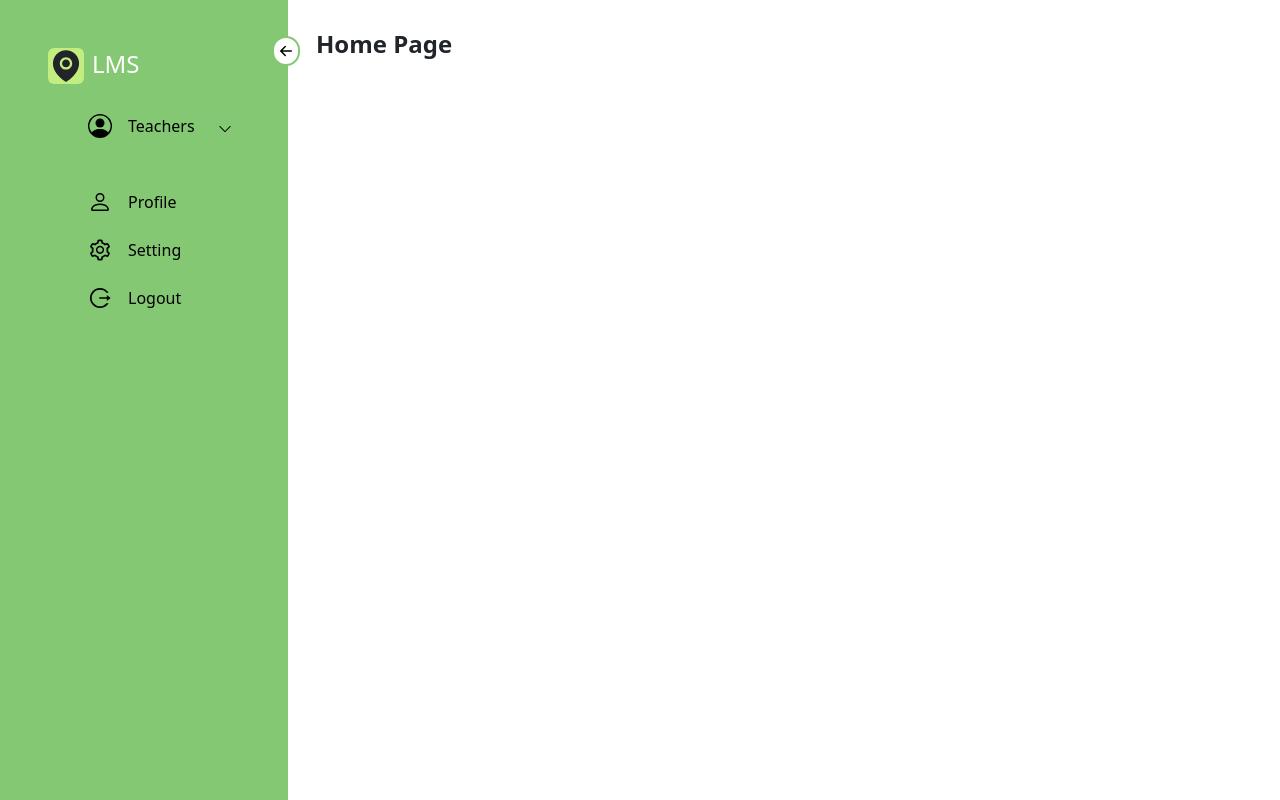
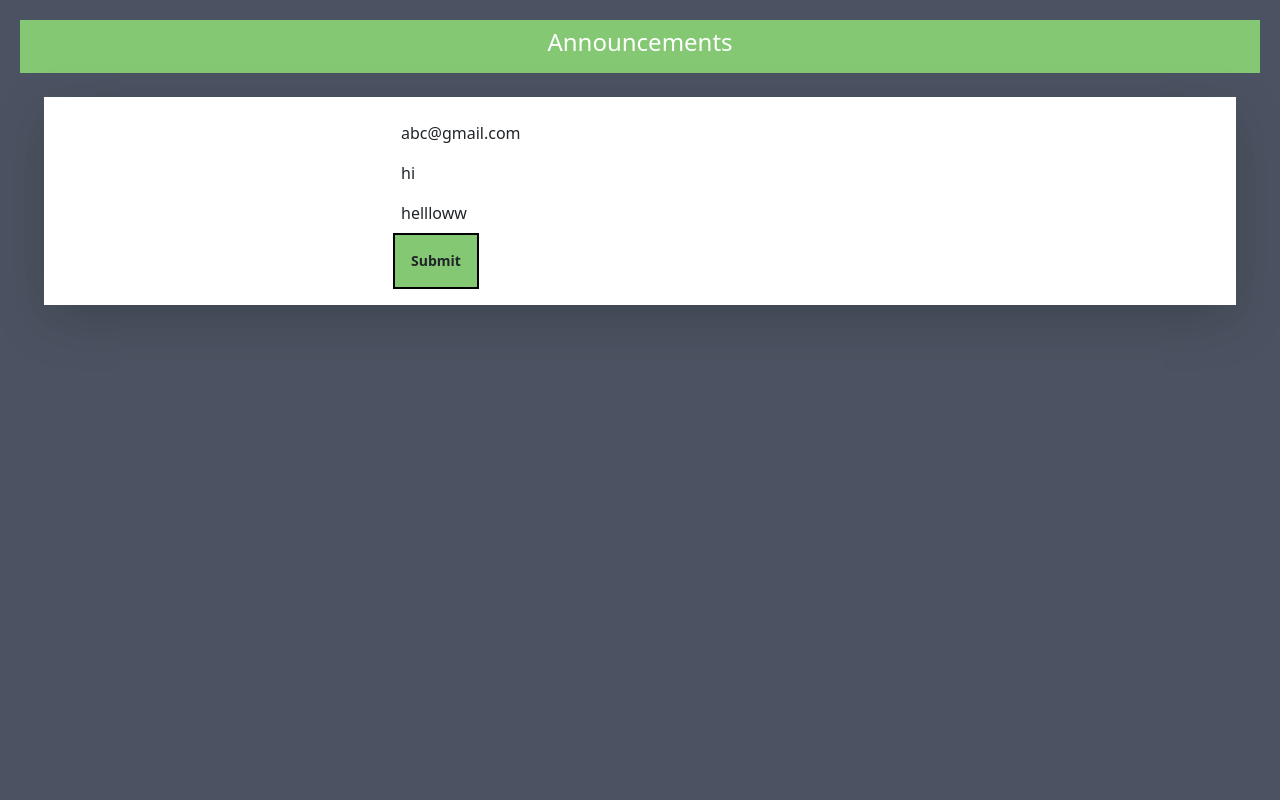
Before and after one commit to kumesh1997/LMS-WEB, a React (Create React App) app: page / in a window 1280 px wide. Built offline with nearby package versions, Linux system fonts and the light colour scheme.

Commit message:
announcement UI

```diff
--- a/package.json
+++ b/package.json
@@ -1,4 +1,5 @@
 {
+  "proxy":"http://localhost:3006",
   "name": "lms-web",
   "version": "0.1.0",
   "private": true,
@@ -7,12 +8,14 @@
     "@testing-library/react": "^13.4.0",
     "@testing-library/user-event": "^13.5.0",
     "bootstrap": "^5.2.1",
+    "formik": "^2.2.9",
     "react": "^18.2.0",
     "react-dom": "^18.2.0",
     "react-icons": "^4.4.0",
     "react-router-dom": "^6.4.2",
     "react-scripts": "5.0.1",
-    "web-vitals": "^2.1.4"
+    "web-vitals": "^2.1.4",
+    "yup": "^0.32.11"
   },
   "scripts": {
     "start": "react-scripts start",
--- a/src/App.js
+++ b/src/App.js
@@ -4,6 +4,7 @@ import React from "react";
 // import ShowCourses from "./Screens/ShowCourses";
 import {BrowserRouter, Routes, Route } from "react-router-dom";
 import SideNavbar from "./Components/SideNavbar";
+import Announcements from "./Screens/Teacher/Announcements";
 
 
 function App() {
@@ -17,16 +18,17 @@ function App() {
       {/* <SigninOutContainer/> */}
       {/* <ShowCourses /> */}
       {/* <Enroll /> */}
+      <Announcements />
 
-      <BrowserRouter>
-        <SideNavbar/>
+        {/* <SideNavbar/> */}
+      {/* <BrowserRouter>
           <Routes>
-            {/* <Route
-              component={<ShowCourses />}
-              path="/students/showcources"
-            /> */}
+            <Route
+              component={<Announcements />}
+              path="/"
+            />
           </Routes>
-      </BrowserRouter>
+      </BrowserRouter> */}
     </div>
   );
 }
--- /dev/null
+++ b/src/Components/BorderedButton/BorderedButton.jsx
@@ -0,0 +1,9 @@
+import React from "react";
+
+export const BorderedButton=({ children, styles, extraTailwindClasses = "", clickHandler ,Type})=>{
+    return (
+        <div>
+            <button className={`z-20 p-3 bg-lms-green text-sm font-bold hover: duration-700 hover:scale-90 focus:outline-1 focus:outline-black border-2 border-black ${extraTailwindClasses}`} type={Type} onClick={clickHandler}>{children}</button>
+        </div>
+    );
+}
--- /dev/null
+++ b/src/Components/ModalCloseButton/index.jsx
@@ -0,0 +1,28 @@
+/* eslint-disable max-len */
+import React from "react";
+function ModalCloseButton({ ClickHandler }) {
+  return (
+    <button
+      className="hover:scale-105 transform scale-100 duration-300 group"
+      type="button"
+      onClick={ClickHandler}
+    >
+      <svg
+        width="45"
+        height="45"
+        viewBox="0 0 71 71"
+        fill="none"
+        className="group-hover:rotate-90 transform rotate-0 duration-300"
+      >
+        <path
+          fillRule="evenodd"
+          clipRule="evenodd"
+          d="M22.6898 5.91431H48.3385C58.3673 5.91431 65.0827 12.9551 65.0827 23.4276V47.6002C65.0827 58.0431 58.3673 65.081 48.3385 65.081H22.6898C12.661 65.081 5.91602 58.0431 5.91602 47.6002V23.4276C5.91602 12.9551 12.661 5.91431 22.6898 5.91431ZM44.4039 44.3726C45.4098 43.3698 45.4098 41.7427 44.4039 40.7369L39.1381 35.471L44.4039 30.2022C45.4098 29.1993 45.4098 27.5427 44.4039 26.5368C43.3981 25.5281 41.771 25.5281 40.7356 26.5368L35.4993 31.7997L30.2335 26.5368C29.1981 25.5281 27.571 25.5281 26.5652 26.5368C25.5593 27.5427 25.5593 29.1993 26.5652 30.2022L31.831 35.471L26.5652 40.7073C25.5593 41.7427 25.5593 43.3698 26.5652 44.3726C27.0681 44.8756 27.7485 45.1448 28.3993 45.1448C29.0798 45.1448 29.7306 44.8756 30.2335 44.3726L35.4993 39.1394L40.7652 44.3726C41.2681 44.9081 41.9189 45.1448 42.5698 45.1448C43.2502 45.1448 43.901 44.8756 44.4039 44.3726Z"
+          fill="#D32424"
+        />
+      </svg>
+    </button>
+  );
+}
+
+export default ModalCloseButton;
--- /dev/null
+++ b/src/Components/RoundedInput/index.jsx
@@ -0,0 +1,20 @@
+/* eslint-disable max-len */
+import React from "react";
+
+function RoundedInput({
+  type = "text",
+  placeholder = "sample placeholder",
+  onChange,
+  extraTailwindClasses = "",
+}) {
+  return (
+    <input
+      type={type}
+      placeholder={placeholder}
+      onChange={(e) => onChange(e)}
+      className={`rounded-input ml-2 md:ml-0 flex-1 border-2 border-black p-2 md:p-4 text-base md:text-base mr-2 ${extraTailwindClasses}`}
+    />
+  );
+}
+
+export default RoundedInput;
--- a/src/Components/SideNavbar.js
+++ b/src/Components/SideNavbar.js
@@ -97,9 +97,9 @@ const SideNavbar = () => {
       </div>
 
 
-      <div className="p-7">
+      {/* <div className="p-7">
           <h1 className="text-2xl font-semibold">Home Page</h1>
-      </div>
+      </div> */}
   </div>
     );
 }
--- /dev/null
+++ b/src/Components/StandartButton/index.jsx
@@ -0,0 +1,16 @@
+import React from "react";
+
+function StandartButton({ children, styles, extraTailwindClasses = "", clickHandler}) {
+  return (
+    <button
+      type="button"
+      className={`become-provider h-10 w-auto  font-bold whitespace-nowrap border-2 p-1 ${extraTailwindClasses}`}
+      style={{ ...styles }}
+      onClick={clickHandler}
+    >
+      {children}
+    </button>
+  );
+}
+
+export default StandartButton;
--- /dev/null
+++ b/src/Screens/Teacher/Announcements.js
@@ -0,0 +1,106 @@
+import React from 'react'
+import { BorderedButton } from '../../Components/BorderedButton/BorderedButton'
+import ModalCloseButton from '../../Components/ModalCloseButton'
+import { useFormik } from 'formik'
+import * as yup from 'yup'
+
+function Announcements({closeModel})  {
+
+  // const [studentEmail, setStudentEmail]=useState('')
+  // const [subject, setSubject]=useState('')
+  // const [body, setBody] = useState('dfdsgd')
+
+  const formik = useFormik({
+    initialValues: {
+      studentEmail: 'abc@gmail.com',
+      subject: 'hi',
+      body:'hellloww'
+    },
+    validationSchema: yup.object({
+
+      studentEmail: yup.string()
+      .matches(/^[a-z0-9._%+-]+@[a-z0-9.-]+\.[a-z]{2,4}$/,"Invalid email!")
+      .required('Required!'),
+
+      subject: yup.string()
+      .max(100,'Subject is too large!')
+      .min(1,'Subject is too short!')
+      .required('Required!'),
+
+      body: yup.string()
+      .max(700,'Body is too large!')
+      .min(1,'Body is too short!')
+      .required('Required!'),
+
+    }),
+    onSubmit: values => {
+      const StudentEmail = values.studentEmail;
+      const Subject = values.subject;
+      const Body = values.body;
+      const Email = { toEmail:StudentEmail, subject:Subject, body:Body }
+      fetch('localhost:3006/teacher/send-email', {
+        method: 'POST',
+        headers: { "Content-Type": "application/json" },
+        body: JSON.stringify(Email)
+      })
+      .then(()=>{
+        alert('added')
+      }).catch((error) =>
+      alert(error))
+    }
+  })
+
+  return (
+    <div className='shadow-md xl:p-5 lg:p-5 sm:p-0 w-full h-auto bottom-0 left-0 right-0 top-0 bg-slate-800 bg-opacity-80 z-50 overflow-auto touch-auto fixed duration-1000 ease-in-out'>
+      {/* <div className='w-full h-auto align-middle bg-white p-2 rounded-lg'>
+          <div className=' flex justify-end'> <ModalCloseButton ClickHandler={closeModel}/></div> */}
+           {/* Student Register header */}
+          <div className=' text-center bg-lms-green p-2 text-white'>
+              <h4>Announcements</h4>
+          </div>
+
+       {/* Form */}
+          <div className=' shadow-lg flex justify-center m-6 xl:p-4 lg:p-4 sm:p-0 xl:bg-lms-white lg:bg-lms-white sm:bg-transparent'>
+            <form id='form' onSubmit={formik.handleSubmit} noValidate>
+              <div >
+                <input
+                    type="text"
+                    placeholder='Student Email'
+                    className=' p-2 w-full'
+                    value={ formik.values.studentEmail}
+                    onBlur={formik.handleBlur}
+                    onChange={formik.handleChange}
+                />
+                <div>
+                  {formik.touched.studentEmail && formik.errors.studentEmail ? (
+                    <div className='red'>
+                      {formik.errors.studentEmail}
+                    </div>
+                  ):null}
+                </div>
+                <input
+                    type="text"
+                    placeholder='Email Subject'
+                    className=' p-2 w-full'
+                    value={formik.values.subject}
+                    onBlur={formik.handleBlur}
+                    onChange={formik.handleChange}
+                  />
+                <input
+                    type="text"
+                    placeholder='Email Body'
+                    className=' p-2 w-full'
+                    value={formik.values.body}
+                    onBlur={formik.handleBlur}
+                    onChange={formik.handleChange}
+                  />
+                <BorderedButton children={'Submit'} Type={'type' } />
+              </div>
+            </form>
+          </div>
+      </div>
+    // </div>
+  )
+}
+
+export default Announcements
```
Also changed, not shown: 1 other file (tests, documents, lock files or other folders).
